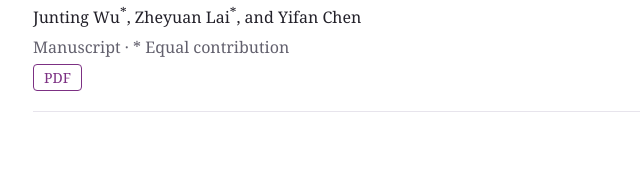
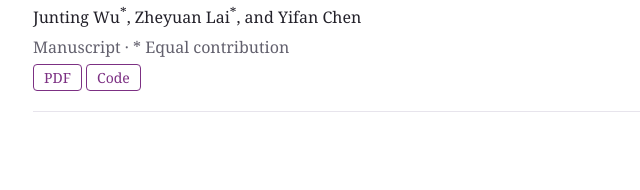
Before and after one commit to Jonathanjtt/jonathanjtt.github.io, a plain HTML site: page index.html in a window 1280 px wide. Shown: the part 833-1023 px from the top of the page, 175-815 px from the left. Drawn offline with Linux system fonts and the light colour scheme.

Commit message:
Link the WFR code from both publication lists

```diff
--- a/index.html
+++ b/index.html
@@ -71,6 +71,7 @@
           <p>Junting Wu<sup>*</sup>, Zheyuan Lai<sup>*</sup>, and Yifan Chen</p>
           <p class="publication-meta">Manuscript · * Equal contribution</p>
           <a class="publication-link" href="https://drive.google.com/file/d/1iWPQ3n7-7OpHI63o53MaiFKLPVLRktnM/view?usp=sharing">PDF</a>
+          <a class="publication-link" href="https://github.com/Jonathanjtt/WFR">Code</a>
         </li>
       </ul>
     </section>
```
Also changed, not shown: publications/index.html (+1 -0 lines).
